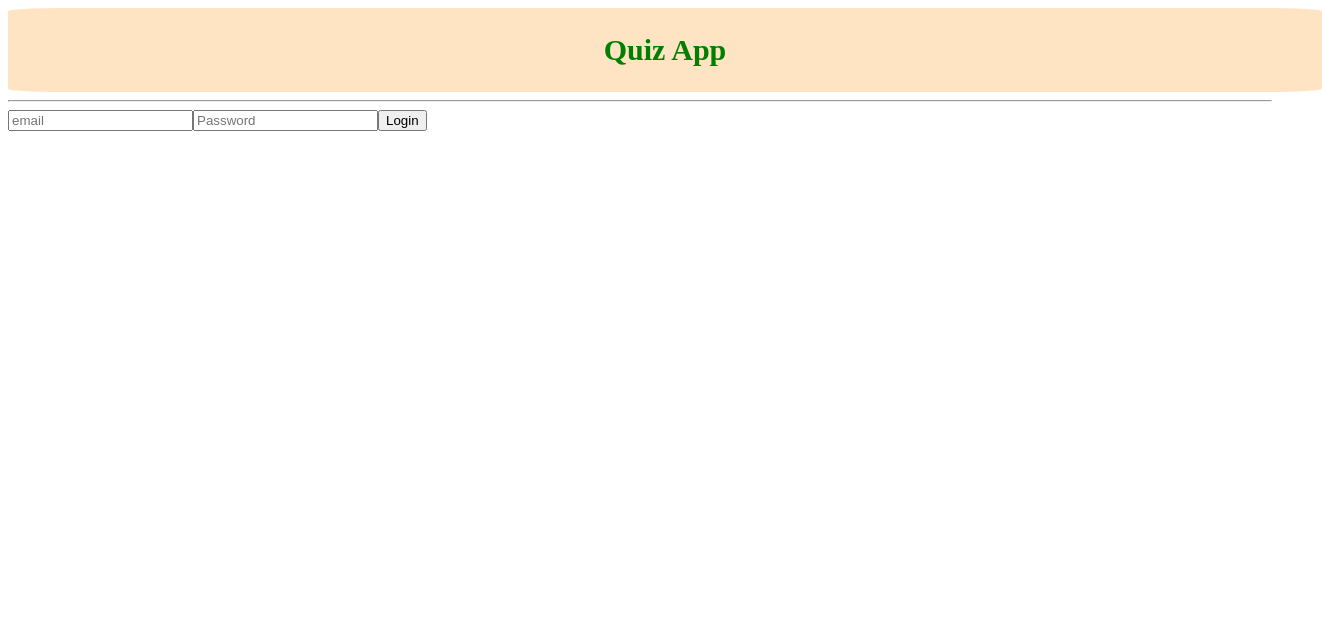
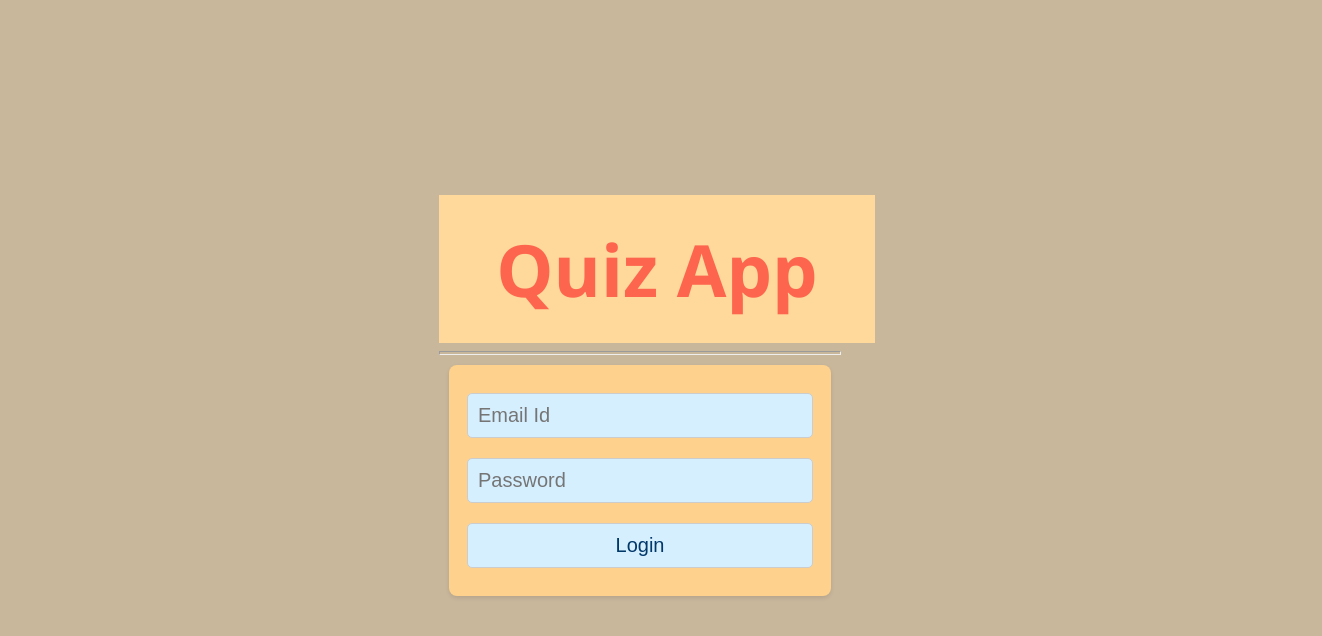
Before and after one commit to Rishabh10001/quizz, a React (Create React App) app: page /login in a window 1280 px wide. Shown: the top 636 px of the page, 1322 px wide, since content can reach past the window. Built offline with nearby package versions, Linux system fonts and the light colour scheme; the HTML template or start-up script is replaced by a standard one.

Commit message:
Styling in SignUp and LogIn

```diff
--- a/src/components/header/style.css
+++ b/src/components/header/style.css
@@ -1,11 +1,17 @@
 h1{
     text-align: center;
-    color: green;
-    background-color: bisque;
+    color: #FE654F;
+    background-color: #FED99B;
     font-size: 30px;
     padding:25px ;
     margin : auto;
-    border-radius:4%;
-    width:100%
+    width:96%;
+    font-size:72px;
+    font-family: 'Segoe UI', Tahoma, Geneva, Verdana, sans-serif;
+}
 
+hr{
+    width: 400px;
+    height: 2px;
+    color: #FE654F solid ;
 }
--- a/src/components/login/index.jsx
+++ b/src/components/login/index.jsx
@@ -31,10 +31,11 @@ const Login = () => {
     }
 
   return (
+      <div class = "signin-container">
         <form>
         <input
           type="email"
-        placeholder="email"
+          placeholder="Email Id"
           required
           onChange={(e) => setEmailExist(e.target.value)}
         />
@@ -51,6 +52,7 @@ const Login = () => {
           onClick={handleLogin}
         />
       </form>
+    </div>
     )
 }
 
--- a/src/components/login/style.css
+++ b/src/components/login/style.css
@@ -0,0 +1,63 @@
+body {
+    margin: auto;
+    padding: auto;
+    font-family: Arial, sans-serif;
+    background-color: #C9B79C;
+    display: flex;
+    align-items: center;
+    justify-content: center;
+    min-height: 100vh;
+}
+
+.signin-container {
+    background-color: #FED18C;
+    padding: 18px;
+    margin: 10px;
+    border-radius: 8px;
+    box-shadow: 0 2px 4px rgba(0, 0, 0, 0.1);
+    text-align: center;
+}
+
+.signin-form {
+    display: flex;
+    flex-direction: column;
+}
+
+.signin-input {
+    margin: 10px 0;
+    padding: 10px;
+    border: 1px solid #ccc;
+    border-radius: 4px;
+    font-size: 14px;
+}
+
+.signin-button {
+    background-color: #007bff;
+    color: white;
+    border: none;
+    border-radius: 4px;
+    padding: 10px;
+    font-size: 16px;
+    cursor: pointer;
+    transition: background-color 0.3s ease;
+}
+
+.signin-button:hover {
+    background-color: #0056b3;
+}
+
+  label {
+    display: block;
+    margin-bottom: 6px;
+  }
+
+  button {
+    display: block;
+    width: 100%;
+    padding: 10px;
+    background-color: #007bff;
+    color: white;
+    border: none;
+    border-radius: 4px;
+    cursor: pointer;
+  }
--- a/src/components/signup/index.jsx
+++ b/src/components/signup/index.jsx
@@ -1,5 +1,6 @@
 import { useState } from 'react'
 import { useNavigate } from 'react-router-dom';
+import './style.css'
 
 const Registration = () => {
     const [username, setUsername] = useState("");
@@ -38,48 +39,46 @@ const Registration = () => {
 
     return (
         <>
+        <div class="signup-container">
         <h2>Registration</h2>
-    <form action="">
+        <form>
             <input
                 type="text"
-            placeholder='username'
-            name='username'
+                placeholder="Username"
                 required
-            onChange={(e) => setUsername(e.target.value)}
+                onChange={(e) => setUsername (e.target.value)}
             />
             <input
                 type="email"
-            placeholder='enter email id'
+                placeholder="Email ID"
                 required
-            onChange={(e) => setEmail(e.target.value)}
+                onChange={(e) => setEmail (e.target.value)}
             />
             <input
                 type="password"
-            placeholder='password'
-            name='password'
+                placeholder="Password"
                 required
-            onChange={(e) => setPassword(e.target.value)}
+                onChange={(e) => setPassword (e.target.value)}
             />
             <input
                 type="password"
-            placeholder='confirm-password'
+                placeholder="Confirm Password"
                 required
-            name='confirm-password'
-            onChange={(e) => setConfirmPassword(e.target.value)}
+                onChange={(e) => setConfirmPassword (e.target.value)}
             />
             <select name="role" id="role" onChange={(e) => setRole(e.target.value)}>
-            <option value="." disabled selected >--Select the role--</option>
-            <option value="teacher">Teacher</option>
+                <option value="." disabled selected>--Select Role--</option>
                 <option value="student">Student</option>
+                <option value="faculty">Faculty</option>
             </select>
             <input
                 type="button"
-            value='SignUp'
+                value="Signup"
                 onClick={handleSignUp}
             />
-        <h3>Existing User</h3>
-        <a href="/login"><p className="link">Login Here!</p></a>
         </form>
+        <p class="sign-in-link">Already have an account? <a href="/login">Sign In</a></p>
+    </div>
     </>
   )
 }
--- /dev/null
+++ b/src/components/signup/style.css
@@ -0,0 +1,78 @@
+body {
+    margin: 0;
+    padding: 0;
+    font-family: Arial, sans-serif;
+    background-color:#D6EFFF;
+}
+
+.signup-container {
+    width: 100%;
+    max-width: 400px;
+    margin: auto;
+    padding: 20px;
+    background-color: #FED18C;
+    border-radius: 10px;
+    box-shadow: 0px 0px 10px rgba(0, 0, 0, 0.1);
+    text-align: center;
+}
+
+h2 {
+    color: #FE654F;
+    font-size: 30px;
+}
+
+form {
+    display: flex;
+    flex-direction: column;
+}
+
+input, select, button {
+    margin: 10px 0;
+    padding: 10px;
+    border: 1px solid #ccc;
+    border-radius: 5px;
+    background-color: #D6EFFF;
+    font-size: 20px;
+    color: #01386A;
+}
+
+select {
+    appearance: none;
+    background: url('https://imgs.search.brave.com/4FBQro2KbFp2g2DAOGVfgdmWhT3QHDuj1sNqKW8sX-Y/rs:fit:500:0:0/g:ce/aHR0cHM6Ly9jZG4z/Lmljb25maW5kZXIu/Y29tL2RhdGEvaWNv/bnMvZmVhdGhlci01/LzI0L2Fycm93LWRv/d24tMTI4LnBuZw') no-repeat right;
+    background-size: 20px;
+    padding-right: 30px;
+    background-color: #D6EFFF;
+}
+
+/* button {
+    background-color: #01386A;
+    color: #ffffff;
+    border: none;
+    cursor: pointer;
+} */
+
+button[type="button"] {
+    background-color: #01386A;
+    color: #ffffff;
+    border: none;
+    cursor: pointer;
+    transition: background-color 0.3s ease, transform 0.2s ease;
+    padding: 10px 20px;
+}
+
+button[type="button"]:hover {
+    background-color: #0169a8;
+    transform: scale(1.05);
+}
+.sign-in-link {
+    margin-top: 20px;
+}
+
+.sign-in-link a {
+    color: #01386A;
+    text-decoration: none;
+}
+
+.sign-in-link a:hover {
+    text-decoration: underline;
+}
```
Also changed, not shown: 1 other file (tests, documents, lock files or other folders). Lines whose indentation alone changed are shown as unchanged.
